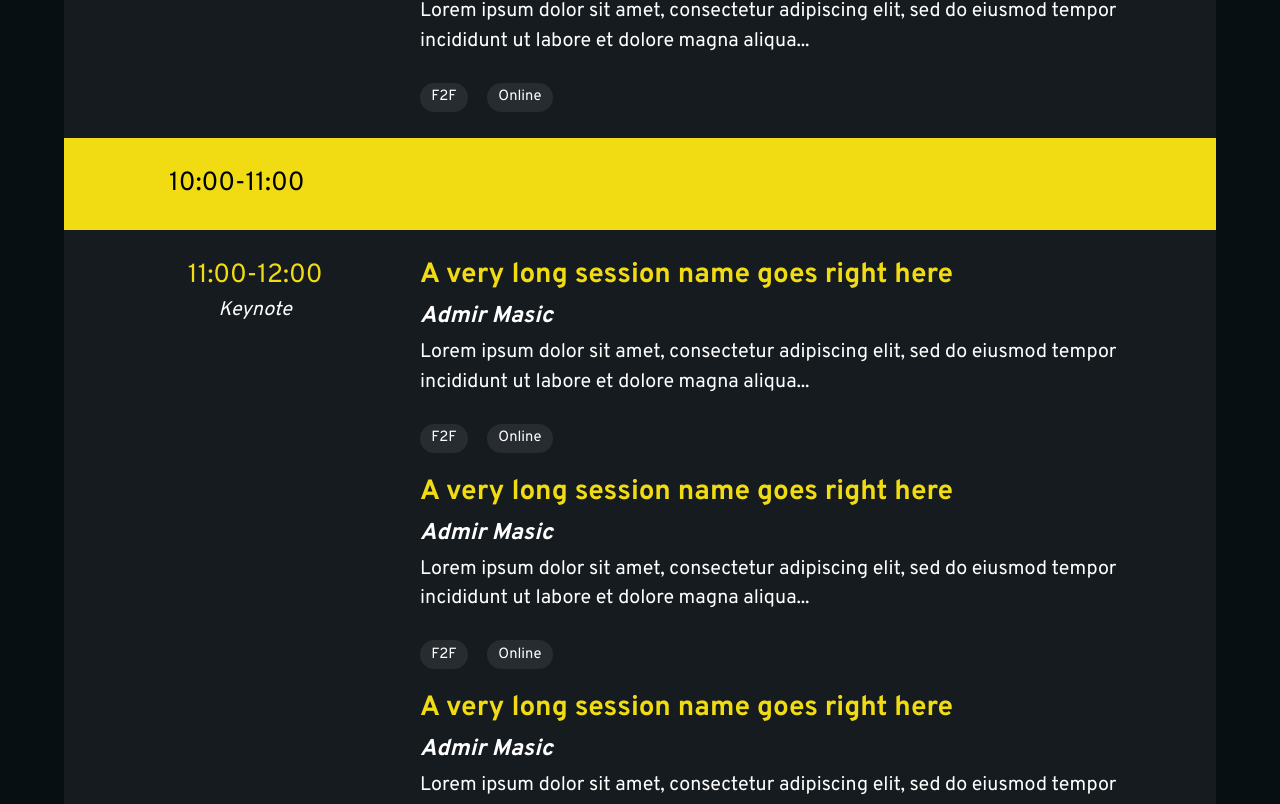
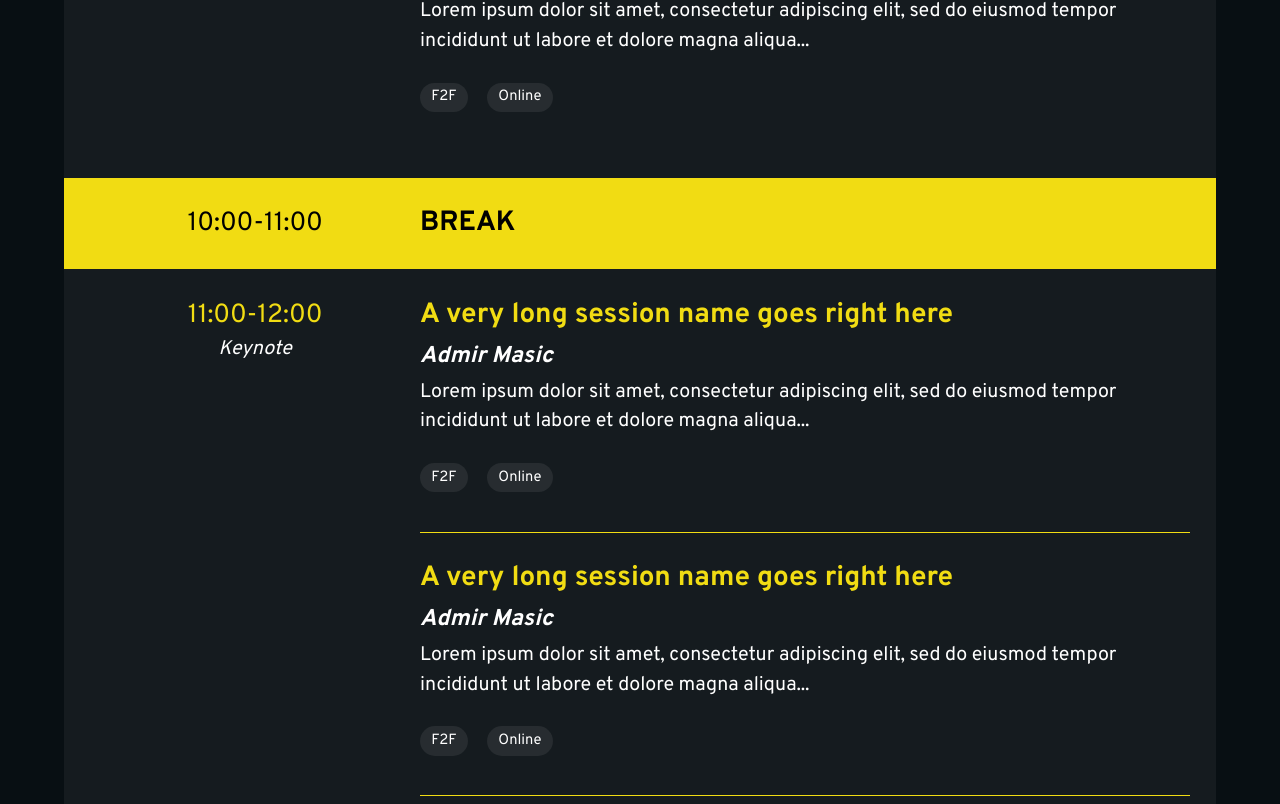
Before and after one commit to anja-sunjic/FLS, a Next.js app: page /program in a window 1280 px wide. Shown: the part 832-1636 px from the top of the page. Built offline with nearby package versions, Linux system fonts and the light colour scheme.

Commit message:
Program page

```diff
--- a/components/Program/ProgramTabs.js
+++ b/components/Program/ProgramTabs.js
@@ -1,6 +1,37 @@
 import { wed } from "../../data/program";
 import { Tab, Tabs, TabList, TabPanel } from "react-tabs";
 import "react-tabs/style/react-tabs.css";
+
+const createProgram = (day) => {
+  return day.map((item) => {
+    return (
+      <div className={`program-item ${item.type === "Break" ? "break" : ""}`}>
+        <div className="left">
+          <p className="time">{item.time}</p>
+          <p className="type">{item.type}</p>
+        </div>
+        <div className="right">
+          {item.events.map((ev) => {
+            return (
+              <div className="item-event">
+                <p className="title">{ev.title}</p>
+                {ev.speaker && <p className="speaker">{ev.speaker}</p>}
+                {ev.desc && <p className="desc">{ev.desc}</p>}
+                <div className="tags">
+                  {ev.tags &&
+                    ev.tags.map((tag) => {
+                      return <p className="tag">{tag}</p>;
+                    })}
+                </div>
+              </div>
+            );
+          })}
+        </div>
+      </div>
+    );
+  });
+};
+
 export default function ProgramTabs() {
   return (
     <>
@@ -18,42 +49,19 @@ export default function ProgramTabs() {
                 <h2>education track - WEDNESDAY, DECEMBER 15</h2>
                 <img src="/program-lines.png" alt="" />
               </div>
-              {wed.map((item) => {
-                return (
-                  <div
-                    className={`program-item ${
-                      item.type === "Break" ? "break" : ""
-                    }`}
-                  >
-                    <div className="left">
-                      <p className="time">{item.time}</p>
-                      <p className="type">{item.type}</p>
-                    </div>
-                    <div className="right">
-                      {item.events.map((ev) => {
-                        return (
-                          <>
-                            <p className="title">{ev.title}</p>
-                            <p className="speaker">{ev.speaker}</p>
-                            <p className="desc">{ev.desc}</p>
-                            <div className="tags">
-                              {ev.tags.map((tag) => {
-                                return <p className="tag">{tag}</p>;
-                              })}
-                            </div>
-                          </>
-                        );
-                      })}
-                    </div>
-                  </div>
-                );
-              })}
+              {createProgram(wed)}
             </TabPanel>
             <TabPanel>
-              <h2>Any content 2</h2>
+              <div className="head">
+                <h2>technology track - thursday, DECEMBER 16</h2>
+                <img src="/program-lines.png" alt="" />
+              </div>
             </TabPanel>
             <TabPanel>
-              <h2>Any content 3</h2>
+              <div className="head">
+                <h2>leadership track - friday, DECEMBER 17</h2>
+                <img src="/program-lines.png" alt="" />
+              </div>
             </TabPanel>
           </Tabs>
         </div>
--- a/data/program.js
+++ b/data/program.js
@@ -18,7 +18,7 @@ export const wed = [
   {
     time: "10:00-11:00",
     type: "Break",
-    events: [],
+    events: [{ title: "break" }],
   },
   {
     time: "11:00-12:00",
--- a/styles/Program/_program-tabs.scss
+++ b/styles/Program/_program-tabs.scss
@@ -34,8 +34,6 @@
     width: 100%;
     padding: 2rem;
     &.break {
-      padding-left: 0;
-      padding-right: 0;
       background-color: $yellow;
       p.time {
         color: black !important;
@@ -43,11 +41,26 @@
       p.type {
         display: none;
       }
+      p.title {
+        color: black;
+        font-weight: 900;
+        text-transform: uppercase;
+      }
+      .item-event {
+        padding: 0 !important;
+      }
     }
     .left {
       width: 30%;
       text-align: center;
       flex-shrink: 0;
+    }
+    .item-event {
+      padding-bottom: 3rem;
+    }
+    .item-event:not(:first-of-type) {
+      border-top: 1px solid $yellow;
+      padding-top: 2rem;
     }
     p.time {
       color: $yellow;
```
